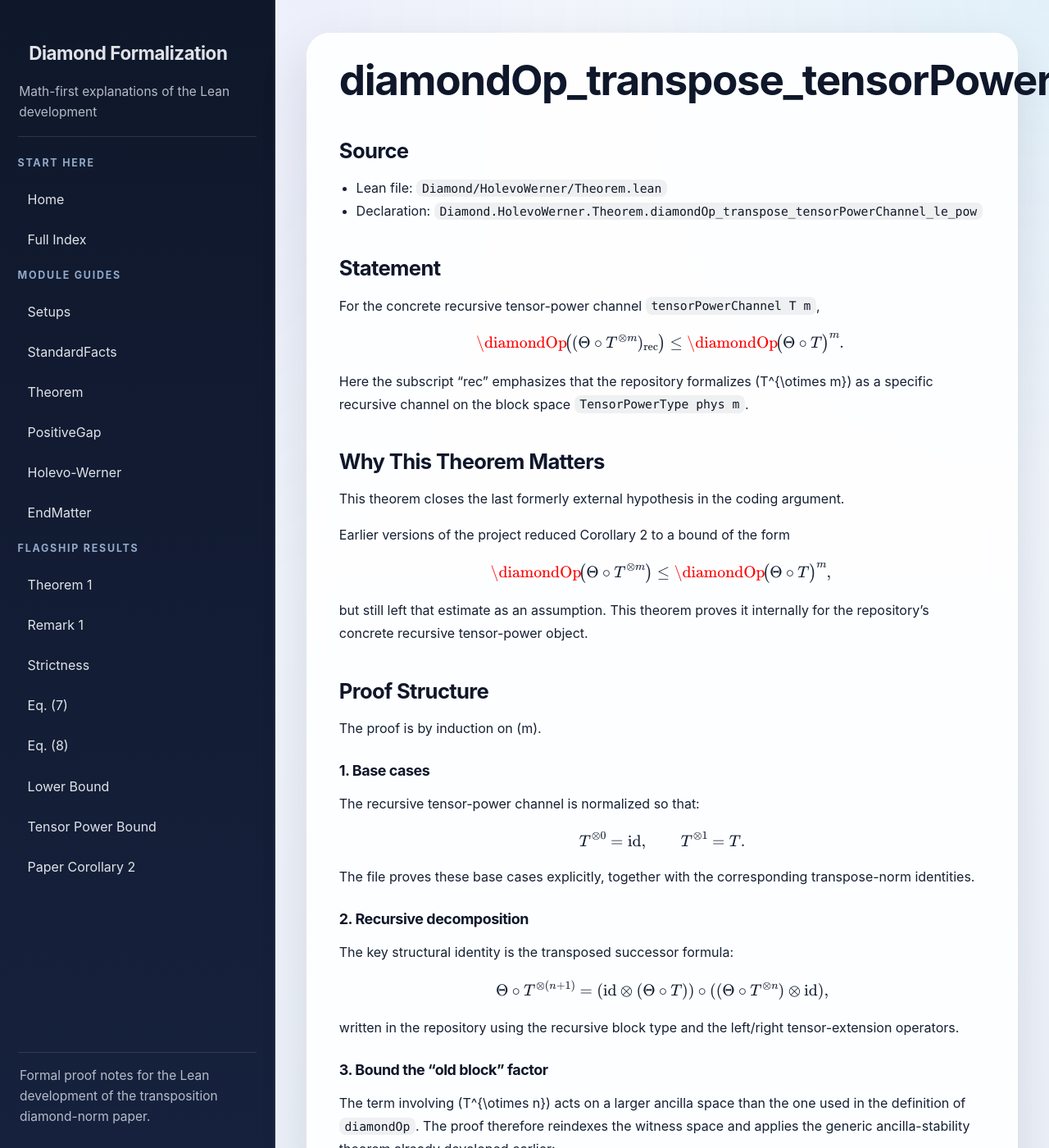
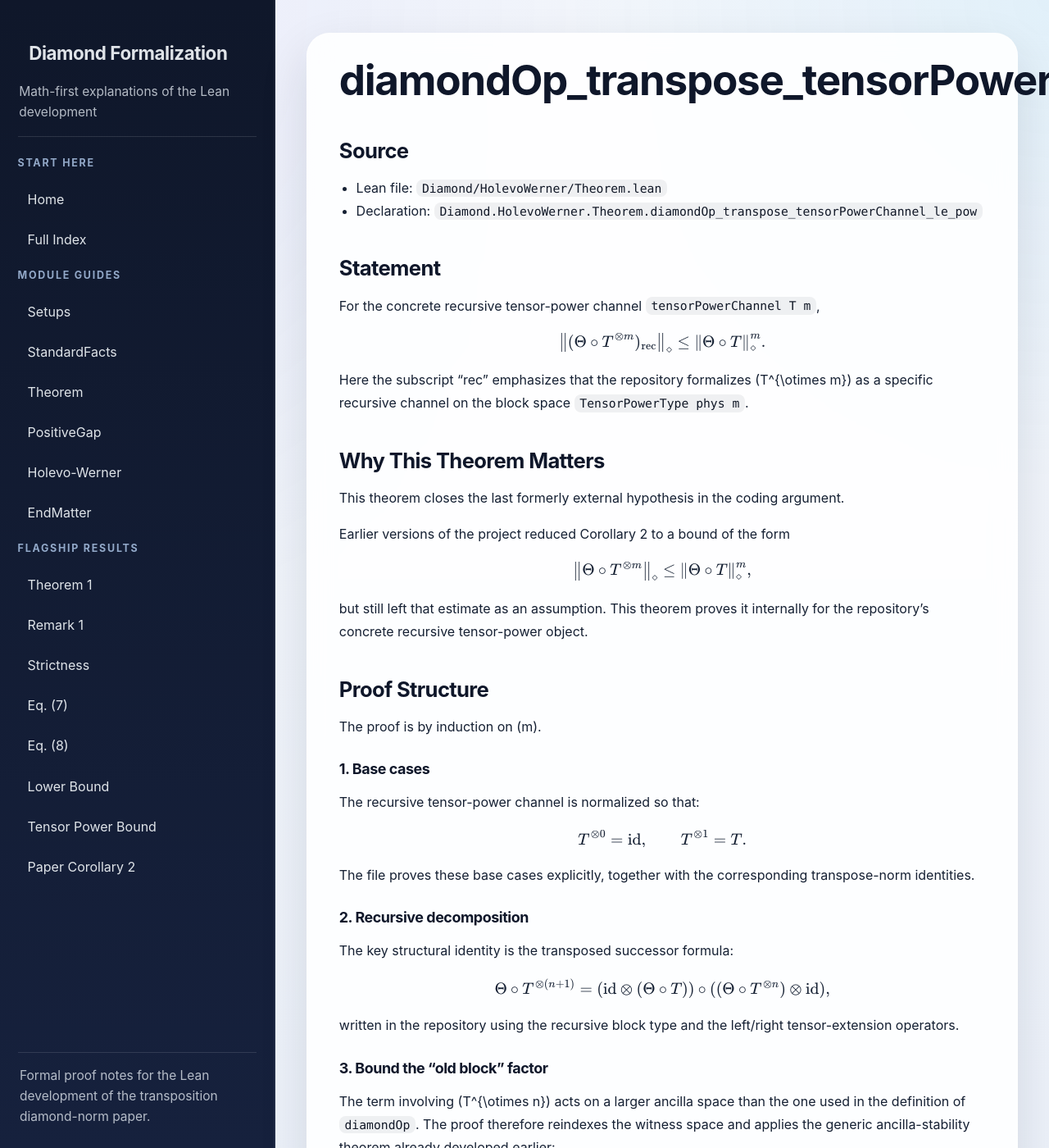
Before and after one commit to Aledo-Jun/diamond, a Jekyll site: the page built from DESCRIPTIONS/HolevoWerner/Theorem/diamondOp_transpose_tensorPowerChannel_le_pow.md, in a window 1280 px wide and 1400 px high. Shown: the whole window at 82% size. Built offline with Jekyll 4.4.1, drawn with Linux system fonts in a browser that asks for light colours; some of the changed text lies outside the part shown.

Commit message:
Render diamond-norm formulas as math instead of pseudo-Lean macros
Several human-facing docs pages used display-math snippets like
`\diamondOp(...)` and `\diamondNormAt(\Phi)`, which are not valid
MathJax notation and render as broken syntax on the published site.
This replaces those pseudo-macros with the mathematical diamond-norm
expressions already used elsewhere in the docs while leaving actual Lean
identifiers in code blocks and backticked references unchanged.

Constraint: The docs should present mathematical notation in display equations, not Lean-style pseudo-macros
Rejected: Rename declaration pages or rewrite code blocks | user asked to fix math blocks, not code references
Confidence: high
Scope-risk: narrow
Reversibility: clean
Directive: Keep Lean identifiers in code/backticks, but write human-facing norm formulas as `\|\cdot\|_\diamond` or `\|\cdot\|_{\diamond,k}`
Tested: Repo-wide search shows no remaining `\diamondOp`, `\diamondNormAt`, or `\diamondNorm` display macros in DESCRIPTIONS; architect review; deslop review
Not-tested: Full GitHub Pages rebuild/render after push

```diff
--- a/DESCRIPTIONS/HolevoWerner/Theorem/diamondOp_transpose_tensorPowerChannel_le_pow.md
+++ b/DESCRIPTIONS/HolevoWerner/Theorem/diamondOp_transpose_tensorPowerChannel_le_pow.md
@@ -14,9 +14,9 @@ layout: default
 For the concrete recursive tensor-power channel `tensorPowerChannel T m`,
 
 $$
-\diamondOp\!\bigl((\Theta \circ T^{\otimes m})_{\mathrm{rec}}\bigr)
+\left\|(\Theta \circ T^{\otimes m})_{\mathrm{rec}}\right\|_\diamond
 \le
-\diamondOp\!\bigl(\Theta \circ T\bigr)^m.
+\left\|\Theta \circ T\right\|_\diamond^m.
 $$
 
 Here the subscript “rec” emphasizes that the repository formalizes \(T^{\otimes m}\) as a
@@ -29,9 +29,9 @@ This theorem closes the last formerly external hypothesis in the coding argument
 Earlier versions of the project reduced Corollary 2 to a bound of the form
 
 $$
-\diamondOp\!\bigl(\Theta \circ T^{\otimes m}\bigr)
+\left\|\Theta \circ T^{\otimes m}\right\|_\diamond
 \le
-\diamondOp\!\bigl(\Theta \circ T\bigr)^m,
+\left\|\Theta \circ T\right\|_\diamond^m,
 $$
 
 but still left that estimate as an assumption. This theorem proves it internally for the
@@ -76,7 +76,7 @@ definition of `diamondOp`. The proof therefore reindexes the witness space and a
 generic ancilla-stability theorem already developed earlier:
 
 $$
-\diamondNormAt(\Phi) \le \diamondOp(\Phi)
+\|\Phi\|_{\diamond,k} \le \|\Phi\|_\diamond
 $$
 
 for Hermiticity-preserving maps.
@@ -97,10 +97,10 @@ in the specific stabilized setting needed by the recursion.
 Combining the recursive decomposition with the two bounds above yields
 
 $$
-\diamondOp\!\bigl(\Theta \circ T^{\otimes (n+1)}\bigr)
+\left\|\Theta \circ T^{\otimes (n+1)}\right\|_\diamond
 \le
-\diamondOp\!\bigl(\Theta \circ T\bigr)\,
-\diamondOp\!\bigl(\Theta \circ T^{\otimes n}\bigr),
+\left\|\Theta \circ T\right\|_\diamond\,
+\left\|\Theta \circ T^{\otimes n}\right\|_\diamond,
 $$
 
 and the induction hypothesis gives the claimed power bound.
```
Also changed, not shown: DESCRIPTIONS/EndMatter/Corollary2/paper_corollary2.md (+2 -2 lines), DESCRIPTIONS/HolevoWerner/OVERVIEW.md (+2 -2 lines), DESCRIPTIONS/HolevoWerner/Theorem/paper_holevo_werner_improved_converse_of_recursive_tensorPower.md (+2 -2 lines), DESCRIPTIONS/INDEX.md (+2 -2 lines).
